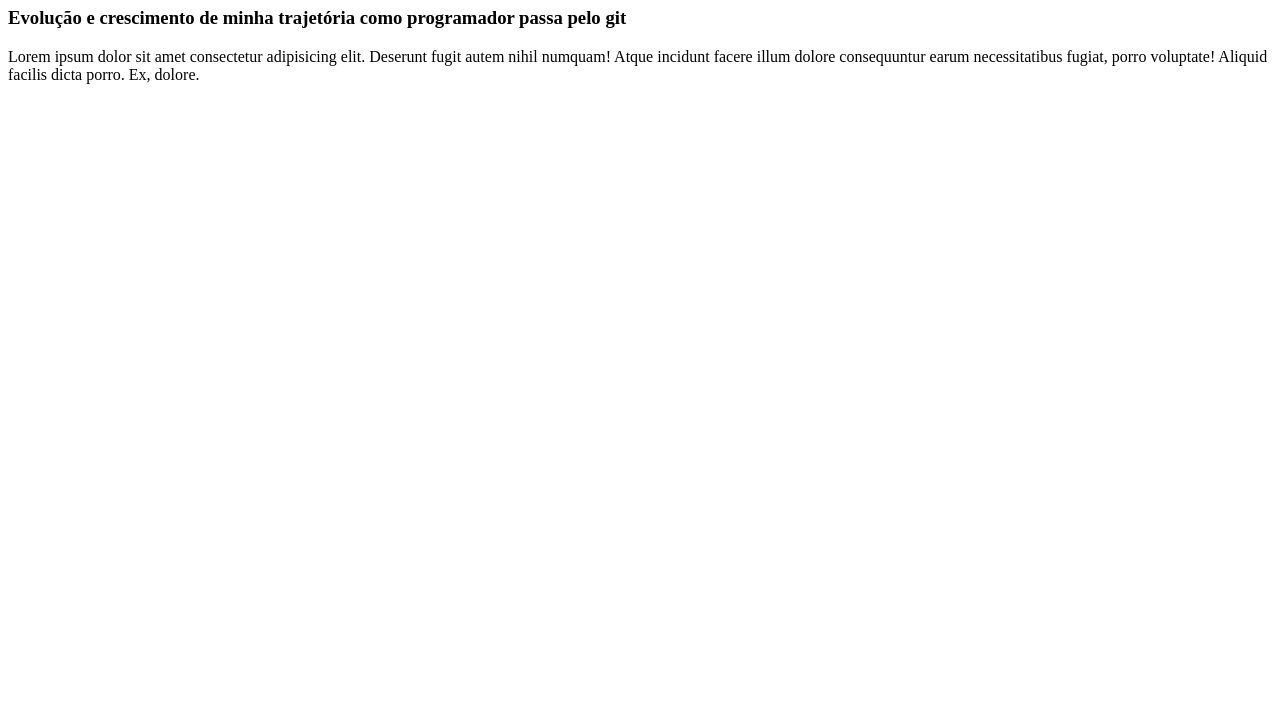
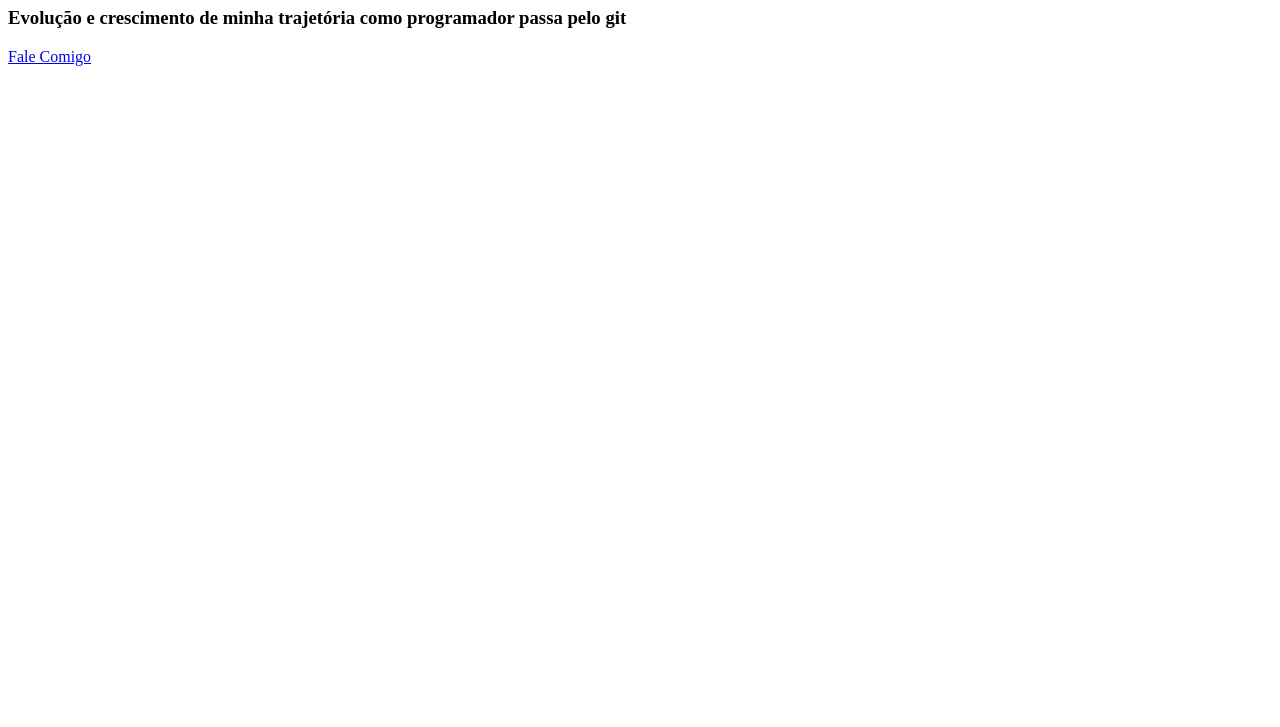
Before and after one commit to luanFrrr/teste, a plain HTML site: page index.html in a window 1280 px wide. Shown: the part 73-800 px from the top of the page. Drawn offline with Linux system fonts and the light colour scheme.

Commit message:
Remoção do parágrafo e novo link de contato

```diff
--- a/index.html
+++ b/index.html
@@ -10,11 +10,7 @@
     <h3>
       Evolução e crescimento de minha trajetória como programador passa pelo git
     </h3>
-    <p>
-      Lorem ipsum dolor sit amet consectetur adipisicing elit. Deserunt fugit
-      autem nihil numquam! Atque incidunt facere illum dolore consequuntur earum
-      necessitatibus fugiat, porro voluptate! Aliquid facilis dicta porro. Ex,
-      dolore.
-    </p>
+
+    <a href="contato.html">Fale Comigo</a>
   </body>
 </html>
```
Also changed, not shown: contato.html (added, +17 -0 lines).
